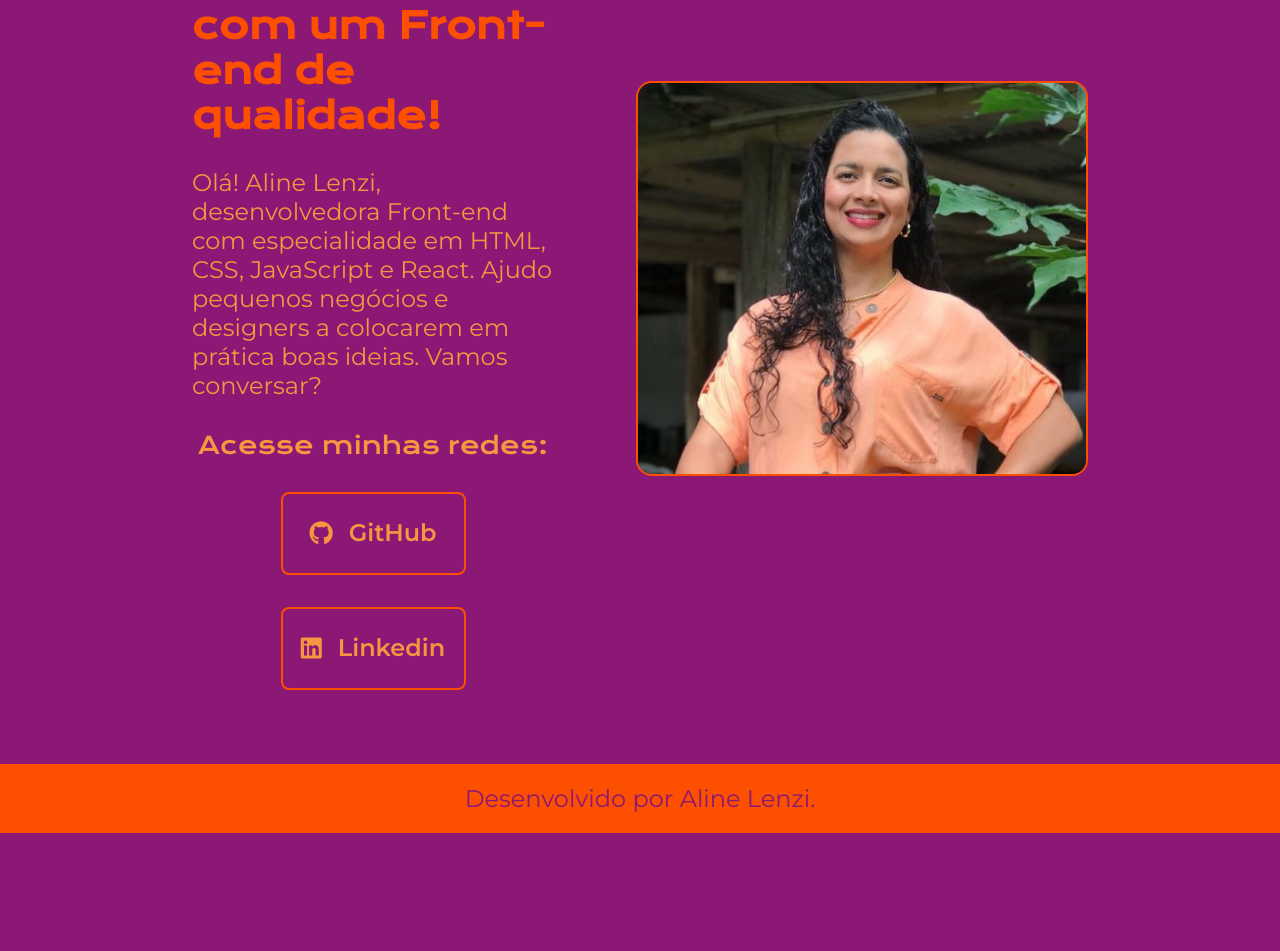
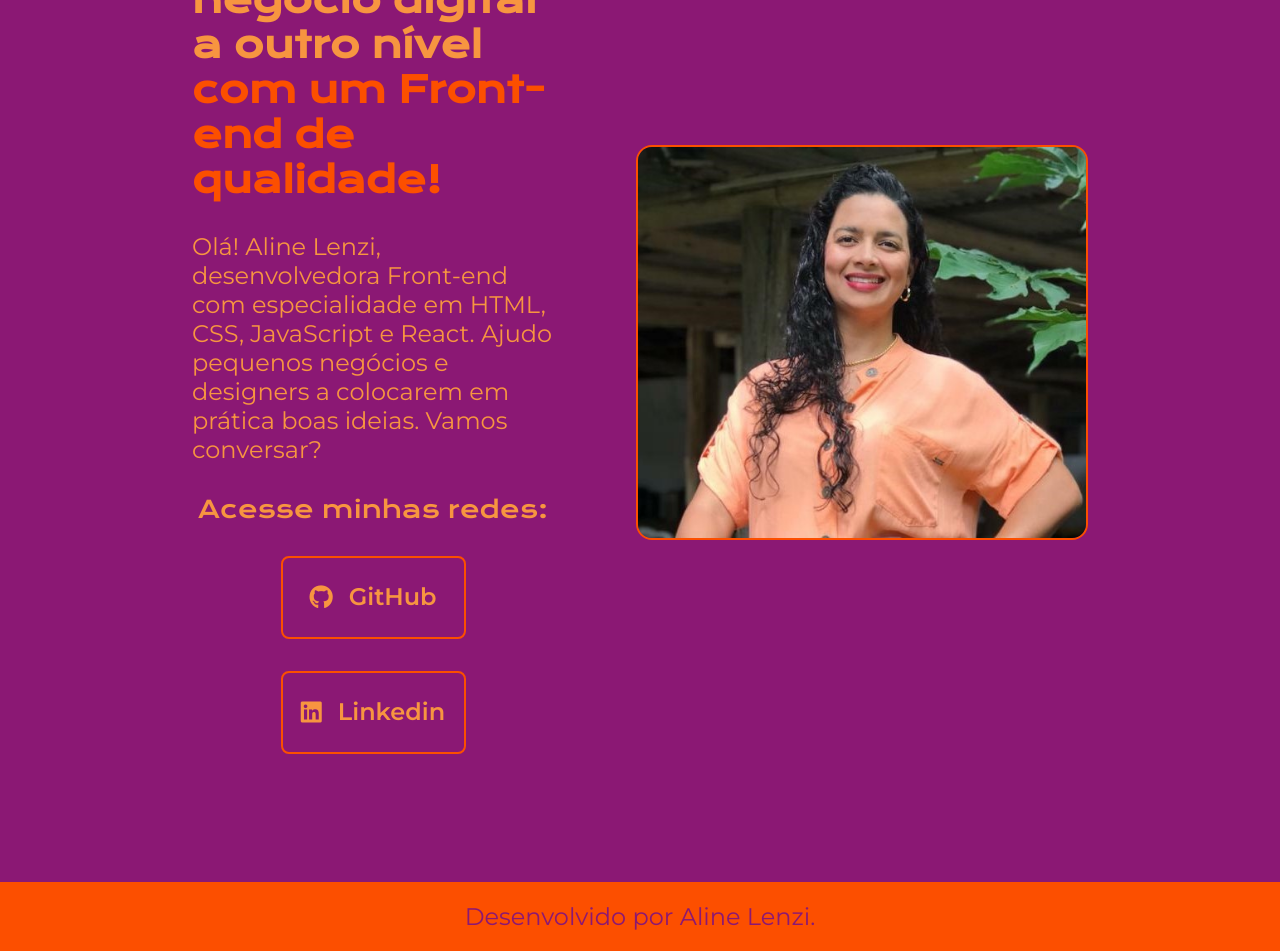
Before and after one commit to alinelenzi/projeto_portifolio, a plain HTML site: page index.html in a window 1280 px wide. Shown: the part 251-1202 px from the top of the page. Before the commit the page ends 1084 px from the top, so only its background shows below. Drawn offline with nearby package versions, Linux system fonts and the light colour scheme.

Commit message:
alterei rodape e  o padding

```diff
--- a/styles/style.css
+++ b/styles/style.css
@@ -46,7 +46,7 @@ body{
 }
 
 .apresentacao{
-    padding: 5% 15%; /*primeiro valor superior e inferior e 15% dos lados*/
+    padding: 10% 15%; /*primeiro valor superior e inferior e 15% dos lados*/
     display: flex;
     align-items: center;
     justify-content: space-between;
@@ -147,7 +147,6 @@ body{
     font-family: var(--font-secundaria);
     font-weight: 400;
     text-align: center;
-    margin-top: 10px;
 }
 
 @media(max-width: 1200px){
```
